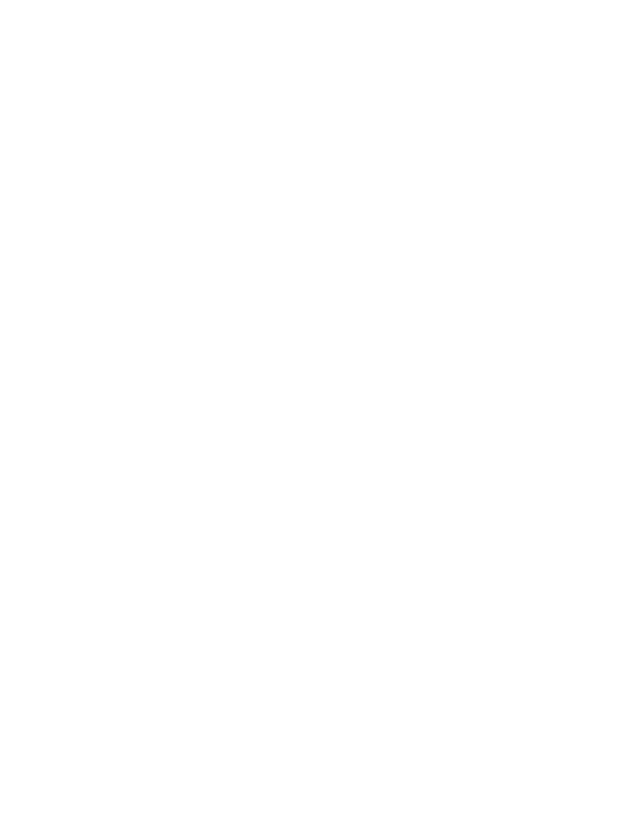
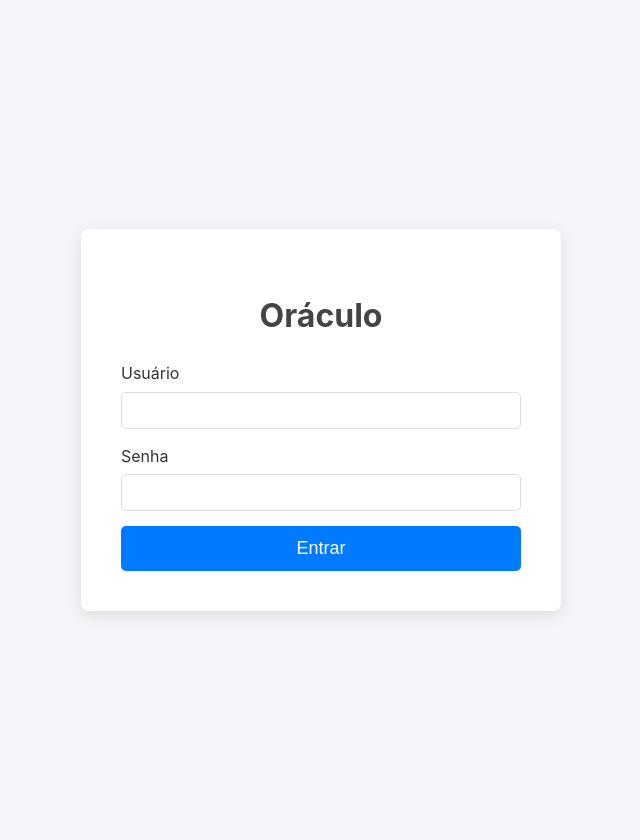
Before and after one commit to victorafarias/sistema-ia-multiagente, a Flask app: page /login in a window 1280 px wide. Before the commit the part shown is empty. Shown: the whole page, without its empty margins (319-959 px from the left). Before the commit the page ends 800 px from the top, so only its background shows below. Run offline with Flask 3, Linux system fonts and the light colour scheme; parts of the project's set-up code (start-up, migrations or seed data) failed here and were passed over.

Commit message:
Correções do login

```diff
--- a/static/style.css
+++ b/static/style.css
@@ -34,6 +34,18 @@
     padding: 10px 15px;
     font-size: 16px;
     background-color: #28a745;
+    color: white;
+    border: none;
+    border-radius: 5px;
+    cursor: pointer;
+    transition: background-color 0.3s;
+    height: fit-content;
+}
+
+.logout-btn {
+    padding: 10px 15px;
+    font-size: 16px;
+    background-color: #aa0909;
     color: white;
     border: none;
     border-radius: 5px;
--- a/templates/index.html
+++ b/templates/index.html
@@ -483,6 +483,7 @@
                     <span>Modo Teste</span>
                 </div>
                 <button class="refresh-btn" onclick="window.location.href='/'" title="Limpar e começar de novo">Nova Consulta</button>
+                <button class="logout-btn" onclick="window.location.href='/logout'" title="Sair">Sair</button>
             </div>
         </div>
         <div id="error-box-container"></div>
--- a/templates/login.html
+++ b/templates/login.html
@@ -0,0 +1,72 @@
+<!DOCTYPE html>
+<html lang="pt-br">
+<head>
+    <meta charset="UTF-8">
+    <meta name="viewport" content="width=device-width, initial-scale=1.0">
+    <title>Login - Oráculo</title>
+    <link rel="stylesheet" href="{{ url_for('static', filename='style.css') }}">
+    <style>
+        body {
+            display: flex;
+            justify-content: center;
+            align-items: center;
+            height: 100vh;
+            background-color: #f4f4f9;
+        }
+        .login-container {
+            background: #fff;
+            padding: 40px;
+            border-radius: 8px;
+            box-shadow: 0 4px 15px rgba(0,0,0,0.1);
+            width: 100%;
+            max-width: 400px;
+        }
+        .login-container h1 {
+            text-align: center;
+            margin-bottom: 20px;
+        }
+        .form-group {
+            margin-bottom: 15px;
+        }
+        .form-group label {
+            display: block;
+            margin-bottom: 5px;
+        }
+        .form-group input {
+            width: 100%;
+            padding: 10px;
+            border: 1px solid #ddd;
+            border-radius: 5px;
+            box-sizing: border-box;
+        }
+        .error-message {
+            background-color: #f8d7da;
+            color: #721c24;
+            padding: 10px;
+            border: 1px solid #f5c6cb;
+            border-radius: 5px;
+            margin-bottom: 15px;
+            text-align: center;
+        }
+    </style>
+</head>
+<body>
+    <div class="login-container">
+        <h1>Oráculo</h1>
+        {% if error %}
+            <div class="error-message">{{ error }}</div>
+        {% endif %}
+        <form method="post" action="/login">
+            <div class="form-group">
+                <label for="username">Usuário</label>
+                <input type="text" id="username" name="username" required>
+            </div>
+            <div class="form-group">
+                <label for="password">Senha</label>
+                <input type="password" id="password" name="password" required>
+            </div>
+            <button type="submit">Entrar</button>
+        </form>
+    </div>
+</body>
+</html>
```
